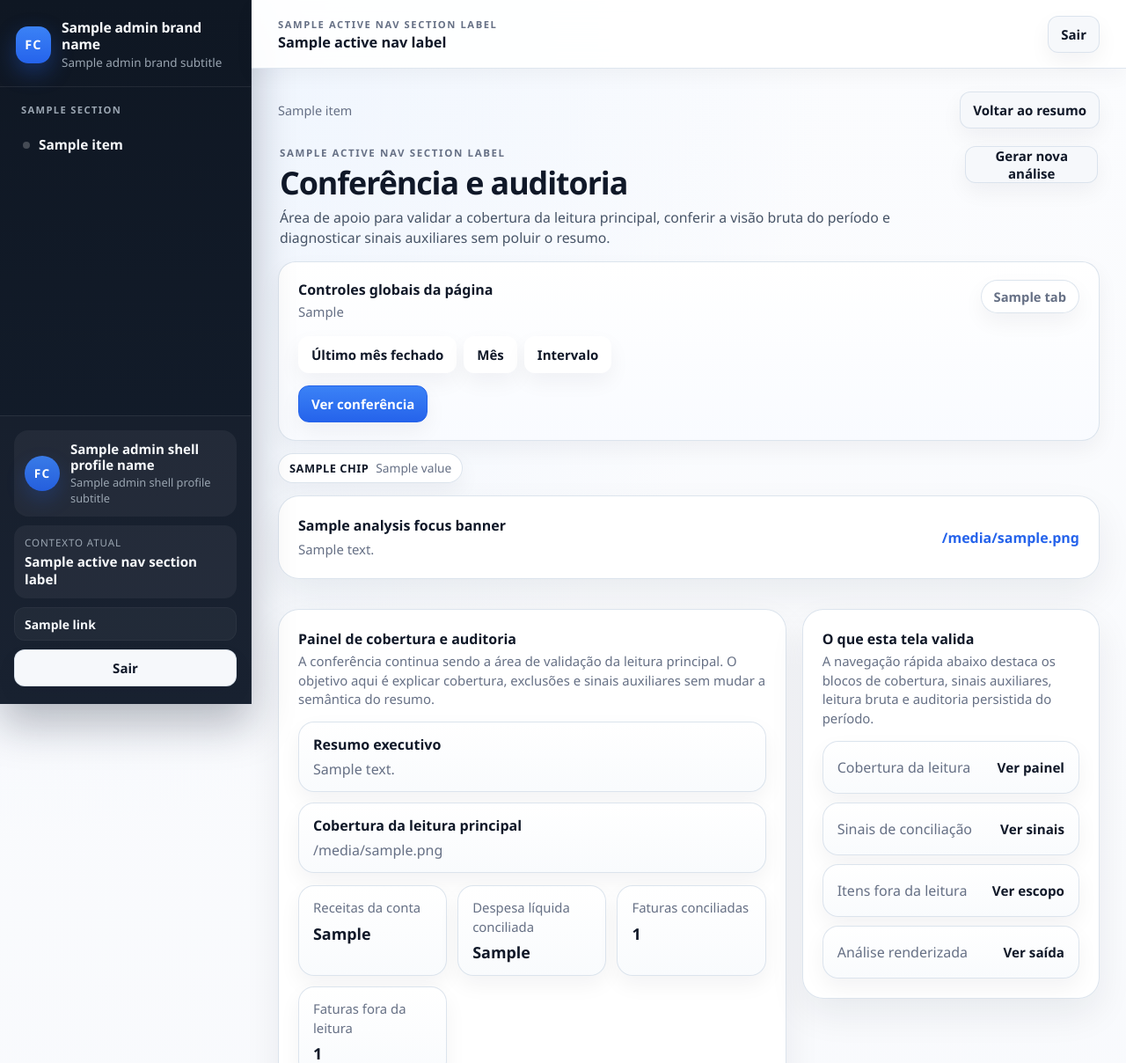
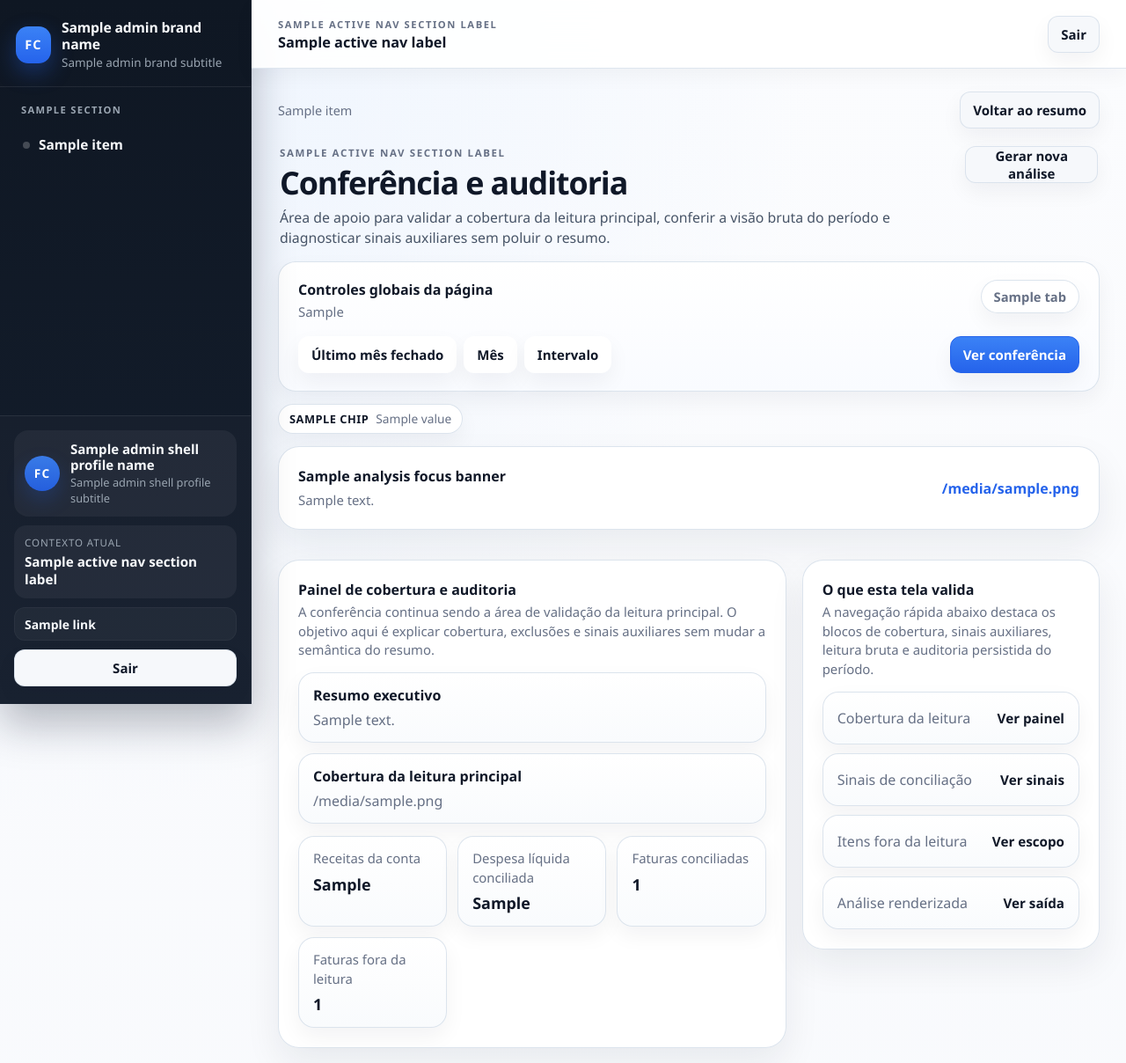
Before and after one commit to eduardokauer/finance_control, a FastAPI app: template app/templates/admin/conference.html in a window 1280 px wide. Shown: the top 1208 px of the page at 88% size. Run offline with FastAPI, Linux system fonts and the light colour scheme; the template is opened without the code that fills it: most values are stand-ins (such as "Sample title", 1, 10 or a date in 2020); some libraries are stand-ins or nearby versions.

Commit message:
compact analytic period controls

```diff
--- a/app/templates/admin/partials/analysis_period_form.html
+++ b/app/templates/admin/partials/analysis_period_form.html
@@ -44,7 +44,7 @@
       {% endif %}
     </div>
 
-    <form method="get" action="{{ analysis_form_action }}" class="stack" id="analysis-period-form">
+    <form method="get" action="{{ analysis_form_action }}" class="analysis-period-form" id="analysis-period-form">
       <input type="hidden" name="selection_mode" id="selection-mode-input" value="{{ selection_mode }}">
       {% for field in analysis_extra_hidden_fields or [] %}
         {% if field.value is not none %}
@@ -52,48 +52,44 @@
         {% endif %}
       {% endfor %}
 
-      <div class="chip-row">
+      <div class="analysis-period-bar">
+        <div class="analysis-period-mode-group chip-row">
           <button type="button" class="button period-tab {% if selection_mode == 'closed' %}button-primary{% endif %}" data-mode="closed">Último mês fechado</button>
           <button type="button" class="button period-tab {% if selection_mode == 'month' %}button-primary{% endif %}" data-mode="month">Mês</button>
           <button type="button" class="button period-tab {% if selection_mode == 'custom' %}button-primary{% endif %}" data-mode="custom">Intervalo</button>
         </div>
 
-      <div id="panel-closed" class="period-panel info-strip" {% if selection_mode != 'closed' %}style="display:none;"{% endif %}>
-        <div class="info-metric">
-          <div class="subtle">Período selecionado</div>
-          <strong>{{ latest_closed_start.strftime('%d/%m/%Y') }} a {{ latest_closed_end.strftime('%d/%m/%Y') }}</strong>
-        </div>
-        <div class="info-metric">
-          <div class="subtle">Modo</div>
-          <strong>Último mês fechado</strong>
+        <div class="analysis-period-inline">
+          <div id="panel-closed" class="period-panel analysis-period-panel" {% if selection_mode != 'closed' %}style="display:none;"{% endif %}>
+            <div class="analysis-period-summary" data-period-summary="closed">
+              <strong>Período</strong>
+              <span>{{ latest_closed_start.strftime('%d/%m/%Y') }} a {{ latest_closed_end.strftime('%d/%m/%Y') }}</span>
             </div>
           </div>
 
-      <div id="panel-month" class="period-panel toolbar-grid toolbar-grid-compact" {% if selection_mode != 'month' %}style="display:none;"{% endif %}>
-        <label>Mês
+          <div id="panel-month" class="period-panel analysis-period-panel" {% if selection_mode != 'month' %}style="display:none;"{% endif %}>
+            <label class="analysis-period-field">Mês
               <input type="month" name="month" id="analysis-month-input" value="{{ month_value }}" {% if selection_mode != 'month' %}disabled{% endif %}>
             </label>
-        <div class="info-metric">
-          <div class="subtle">Data inicial</div>
-          <strong id="month-start-text">{{ month_preview_start.strftime('%d/%m/%Y') }}</strong>
-        </div>
-        <div class="info-metric">
-          <div class="subtle">Data final</div>
-          <strong id="month-end-text">{{ month_preview_end.strftime('%d/%m/%Y') }}</strong>
+            <div class="analysis-period-summary" data-period-summary="month">
+              <strong>Período</strong>
+              <span><span id="month-start-text">{{ month_preview_start.strftime('%d/%m/%Y') }}</span> a <span id="month-end-text">{{ month_preview_end.strftime('%d/%m/%Y') }}</span></span>
             </div>
           </div>
 
-      <div id="panel-custom" class="period-panel toolbar-grid toolbar-grid-compact" {% if selection_mode != 'custom' %}style="display:none;"{% endif %}>
-        <label>Data inicial
+          <div id="panel-custom" class="period-panel analysis-period-panel analysis-period-panel-range" {% if selection_mode != 'custom' %}style="display:none;"{% endif %}>
+            <label class="analysis-period-field">Data inicial
               <input type="date" name="period_start" value="{{ period_start }}" {% if selection_mode != 'custom' %}disabled{% endif %}>
             </label>
-        <label>Data final
+            <label class="analysis-period-field">Data final
               <input type="date" name="period_end" value="{{ period_end }}" {% if selection_mode != 'custom' %}disabled{% endif %}>
             </label>
           </div>
+        </div>
 
-      <div class="toolbar-actions">
+        <div class="toolbar-actions analysis-period-actions">
           <button type="submit" class="button button-primary" data-loading-button data-loading-label="Carregando análise...">{{ analysis_submit_label }}</button>
+        </div>
       </div>
     </form>
   </section>
--- a/app/templates/admin/partials/analysis_styles.html
+++ b/app/templates/admin/partials/analysis_styles.html
@@ -36,7 +36,8 @@
     padding-top: 0;
   }
   .analysis-global-toolbar {
-    gap: 18px;
+    gap: 14px;
+    padding: 18px 20px;
   }
   .analysis-toolbar-header {
     display: flex;
@@ -44,6 +45,80 @@
     align-items: flex-start;
     justify-content: space-between;
     gap: 14px;
+  }
+  .analysis-period-form {
+    display: grid;
+    gap: 12px;
+  }
+  .analysis-period-bar {
+    display: flex;
+    flex-wrap: wrap;
+    align-items: center;
+    gap: 12px;
+  }
+  .analysis-period-mode-group {
+    flex: 0 0 auto;
+  }
+  .analysis-period-inline {
+    flex: 1 1 340px;
+    min-width: 0;
+    display: flex;
+    flex-wrap: wrap;
+    align-items: center;
+    gap: 10px;
+  }
+  .analysis-period-panel {
+    display: flex;
+    flex: 1 1 auto;
+    flex-wrap: wrap;
+    align-items: center;
+    gap: 10px;
+    min-width: 0;
+  }
+  .analysis-period-panel-range {
+    display: grid;
+    grid-template-columns: repeat(2, minmax(160px, 1fr));
+    gap: 10px;
+  }
+  .analysis-period-field {
+    display: grid;
+    gap: 6px;
+    min-width: 160px;
+    color: var(--muted);
+    font-size: 0.82rem;
+    font-weight: 600;
+  }
+  .analysis-period-field input {
+    min-height: 42px;
+  }
+  .analysis-period-summary {
+    display: inline-flex;
+    align-items: center;
+    gap: 10px;
+    min-height: 42px;
+    min-width: 0;
+    max-width: 100%;
+    padding: 0 14px;
+    border-radius: 14px;
+    border: 1px solid rgba(217, 226, 236, 0.92);
+    background: linear-gradient(180deg, #ffffff 0%, #f9fbfd 100%);
+    box-shadow: var(--shadow-soft);
+    color: var(--muted);
+  }
+  .analysis-period-summary strong {
+    color: var(--ink);
+    font-size: 0.78rem;
+    letter-spacing: 0.06em;
+    text-transform: uppercase;
+    white-space: nowrap;
+  }
+  .analysis-period-summary span {
+    min-width: 0;
+    overflow-wrap: anywhere;
+  }
+  .analysis-period-actions {
+    margin-left: auto;
+    flex: 0 0 auto;
   }
   .analysis-context-chips {
     display: flex;
@@ -532,6 +607,27 @@
     .analysis-toolbar-header {
       align-items: stretch;
     }
+    .analysis-period-bar {
+      align-items: stretch;
+    }
+    .analysis-period-inline,
+    .analysis-period-panel {
+      width: 100%;
+      flex-direction: column;
+      align-items: stretch;
+    }
+    .analysis-period-panel-range {
+      grid-template-columns: 1fr;
+      width: 100%;
+    }
+    .analysis-period-field,
+    .analysis-period-summary,
+    .analysis-period-actions {
+      width: 100%;
+    }
+    .analysis-period-actions .button {
+      width: 100%;
+    }
     .analysis-anchor-link {
       align-items: flex-start;
       flex-direction: column;
```
Also changed, not shown: docs/admin_readequacao_control.md (+6 -0 lines), docs/project_context.md (+1 -0 lines), tests/test_admin_ui.py (+3 -0 lines). Lines whose indentation alone changed are shown as unchanged.
